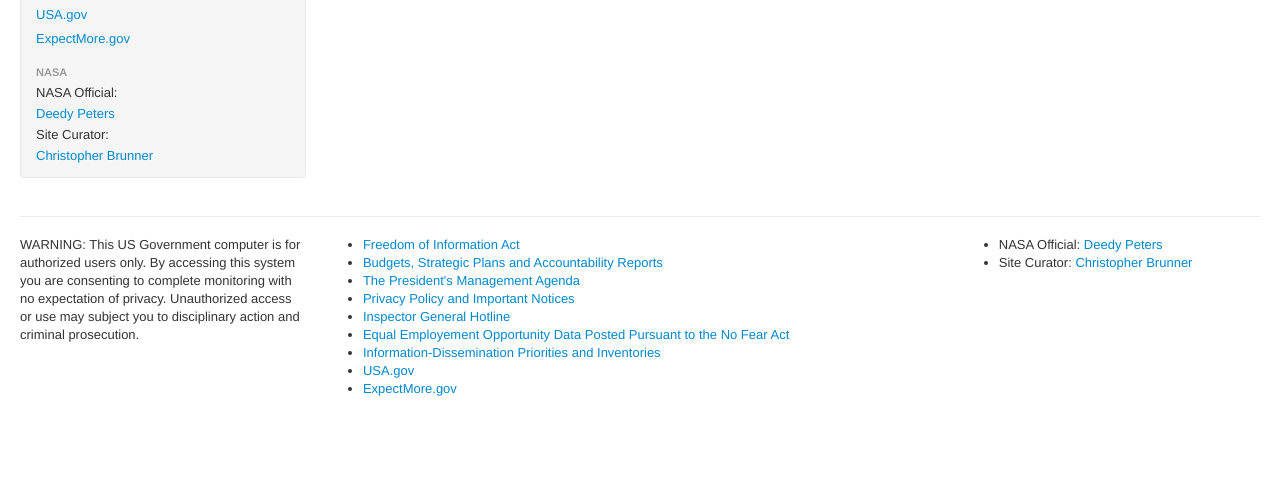
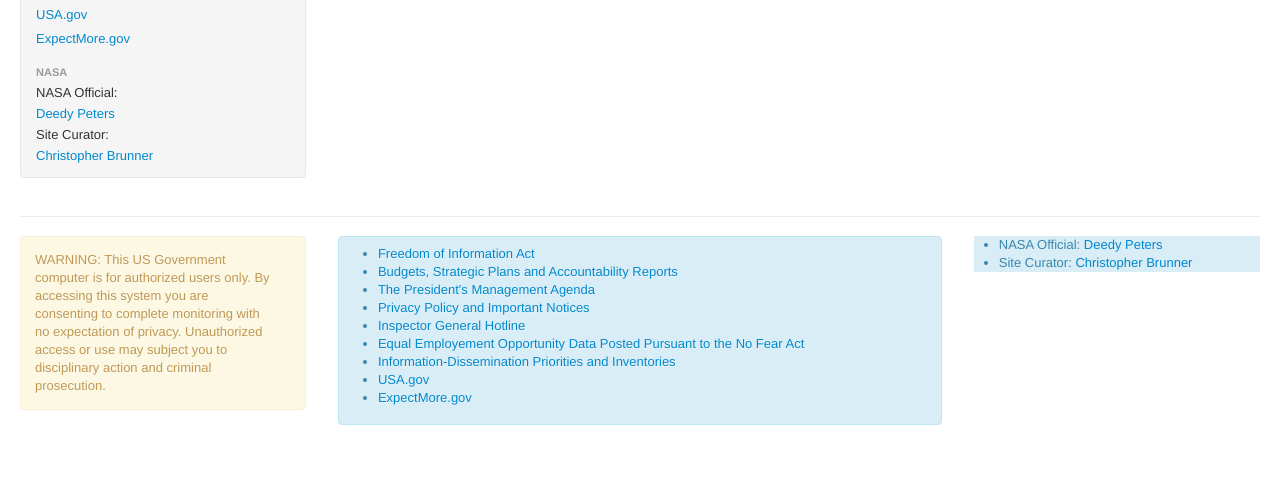
Before and after one commit to shentonfreude/pave, a Django app: page /project/ in a window 1280 px wide. Shown: the part 619-1102 px from the top of the page. Before the commit the page ends 1015 px from the top, so only its background shows below. Run offline with Django 3.2, Linux system fonts and the light colour scheme; data comes from the database, SQL or seed files in the repository; data that the repository does not hold is empty; parts of the project's set-up code (start-up, migrations or seed data) failed here and were passed over; some libraries are stand-ins or nearby versions.

Commit message:
Highlight sections of footer, no-privacy notice in alert color

```diff
--- a/pave/templates/base.html
+++ b/pave/templates/base.html
@@ -108,7 +108,7 @@
       <footer>
         <div class="row-fluid">
           <div class="span3">
-            <p>
+            <p class="alert alert-block">
               WARNING: This US Government computer is for authorized users
               only. By accessing this system you are consenting to complete
               monitoring with no expectation of privacy. Unauthorized access
@@ -117,6 +117,7 @@
             </p>
           </div>
           <div class="span6">
+            <div class="alert alert-info">
               <ul>
                 <li><a href="http://www.hq.nasa.gov/office/pao/FOIA/agency/">Freedom of Information Act</a></li>
                 <li><a href="http://www.nasa.gov/about/budget/index.html">Budgets, Strategic Plans and Accountability Reports</a></li>
@@ -129,11 +130,14 @@
                 <li><a href="http://www.whitehouse.gov/omb/expectmore/">ExpectMore.gov</a></li>
               </ul>
             </div>
+          </div>
           <div class="span3">
+            <div class="alert-info">
               <ul>
                 <li>NASA Official: <a href="Deandrea.M.Peters@nasa.gov">Deedy Peters</a></li>
                 <li>Site Curator: <a href="cbrunner@nasa.gov@nasa.gov">Christopher Brunner</a></li>
               </ul>
+            </div>
           </div>
         </div>
 
```
Lines whose indentation alone changed are shown as unchanged.
